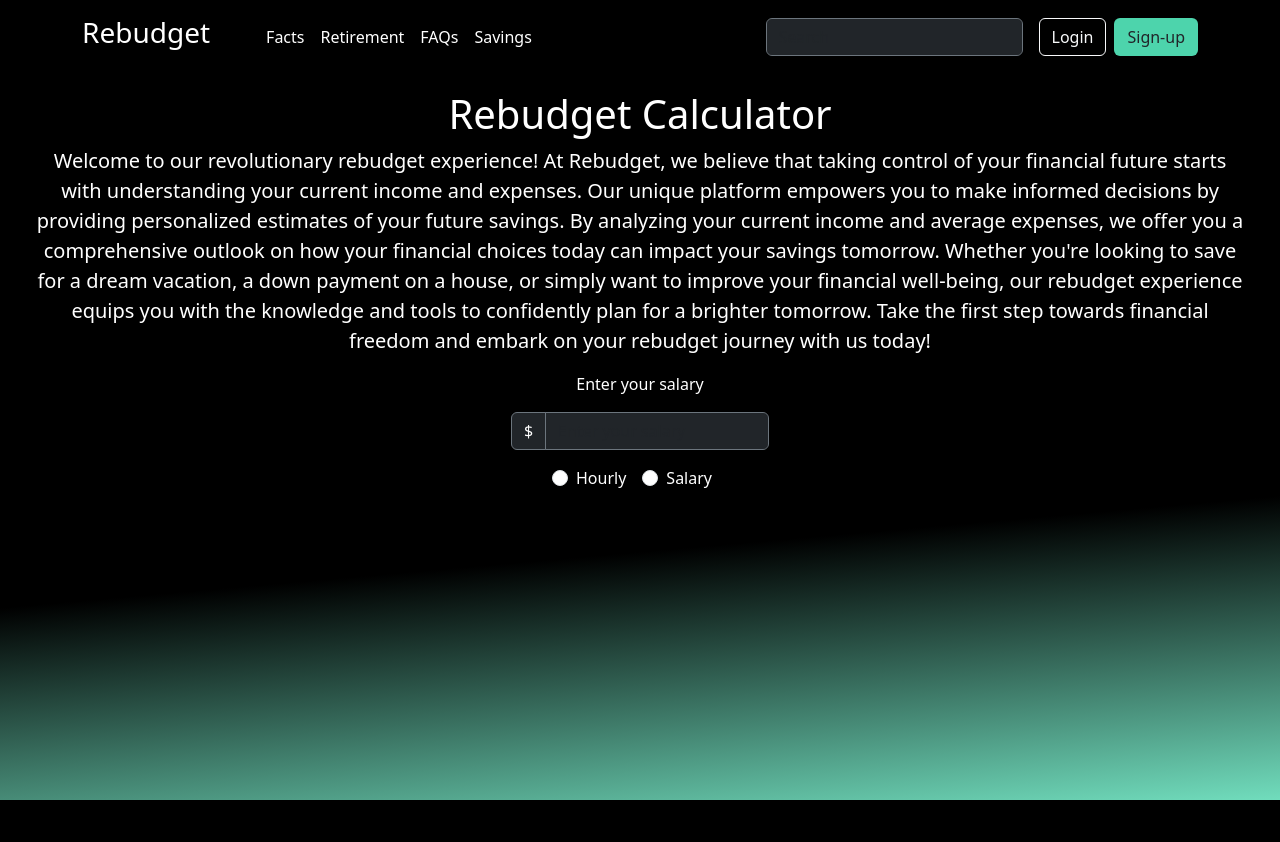
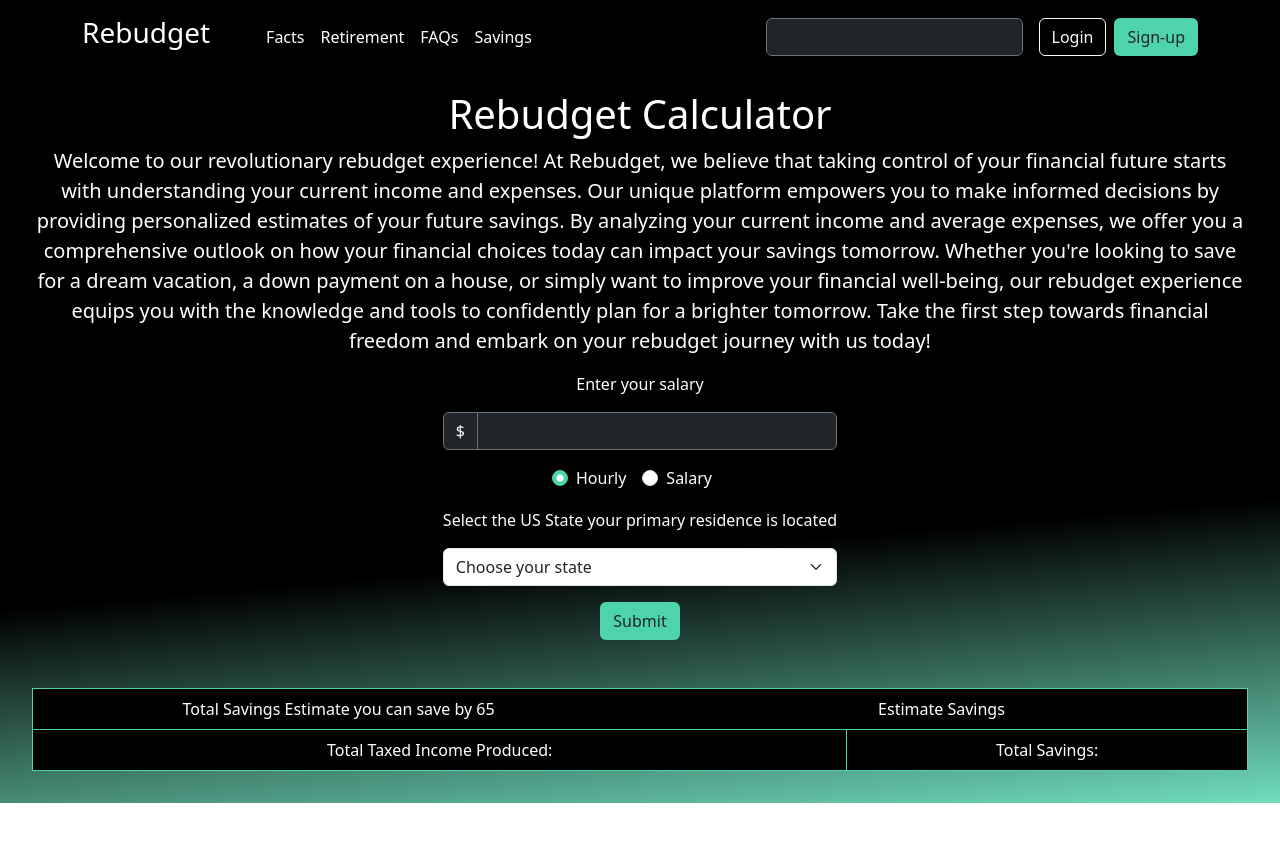
Before and after one commit to jchicago98/rebudget-ui, an Angular app: page / in a window 1280 px wide. Shown: the top 842 px of the page. After the commit the page ends 803 px from the top, so only its background shows below. Built offline with nearby package versions, Linux system fonts and the light colour scheme.

Commit message:
Added table, need to refine and clean it up

```diff
--- /dev/null
+++ b/src/app/core/models/list-us-states.ts
@@ -0,0 +1,55 @@
+export class US_States {
+    US_States: string[] = [
+        "Alabama",
+        "Alaska",
+        "Arizona",
+        "Arkansas",
+        "California",
+        "Colorado",
+        "Connecticut",
+        "Delaware",
+        "Florida",
+        "Georgia",
+        "Hawaii",
+        "Idaho",
+        "Illinois",
+        "Indiana",
+        "Iowa",
+        "Kansas",
+        "Kentucky",
+        "Louisiana",
+        "Maine",
+        "Maryland",
+        "Massachusetts",
+        "Michigan",
+        "Minnesota",
+        "Mississippi",
+        "Missouri",
+        "Montana",
+        "Nebraska",
+        "Nevada",
+        "New Hampshire",
+        "New Jersey",
+        "New Mexico",
+        "New York",
+        "North Carolina",
+        "North Dakota",
+        "Ohio",
+        "Oklahoma",
+        "Oregon",
+        "Pennsylvania",
+        "Rhode Island",
+        "South Carolina",
+        "South Dakota",
+        "Tennessee",
+        "Texas",
+        "Utah",
+        "Vermont",
+        "Virginia",
+        "Washington",
+        "West Virginia",
+        "Wisconsin",
+        "Wyoming"
+    ];
+
+}
--- a/src/app/pages/rebudget-homepage/rebudget-homepage.component.css
+++ b/src/app/pages/rebudget-homepage/rebudget-homepage.component.css
@@ -12,11 +12,37 @@
   box-shadow: 0 0 0 .25rem rgba(77, 212, 172, .25);
 }
 
-  .input-group-text{
+.input-group-text {
   border: var(--bs-border-width) solid var(--bs-gray);
 }
 
-  .form-check-input:checked{
+.form-check-input:checked {
   background-color: #4dd4ac;
   border-color: #4dd4ac;
 }
+
+.sign-up-button {
+  background-color: #4dd4ac;
+}
+
+th{
+  background-color: black !important;
+  color: white;
+  border:#4dd4ac solid !important;
+}
+
+td{
+  background-color: black !important;
+  color: white;
+  border-color: #4dd4ac;
+  border-width: 0.5px;
+  /* background-image: linear-gradient(175deg, black, black, black, rgba(77, 212, 172, 0.8)); */
+}
+
+.title-left{
+  margin-left: 0.5rem;
+}
+
+.title-right{
+  margin-right: 0.5rem;
+}
--- a/src/app/pages/rebudget-homepage/rebudget-homepage.component.html
+++ b/src/app/pages/rebudget-homepage/rebudget-homepage.component.html
@@ -1,6 +1,5 @@
 <div class="d-flex h-100 text-center">
     <div class="cover-container d-flex w-100 h-100 p-3 mx-auto flex-column">
-
         <main class="px-3">
             <h1>Rebudget Calculator</h1>
             <p class="lead">Welcome to our revolutionary rebudget experience! At Rebudget, we believe that taking
@@ -14,31 +13,66 @@
 
             <div class="row justify-content-center">
                 <p>Enter your salary</p>
-                <form class="col-lg-auto mb-3 mb-lg-0">
+                <form class="col-lg-auto mb-3 mb-lg-0" [formGroup]="budgetForm" (ngSubmit)="checkUserValue()">
                     <div class="input-group">
                         <div class="input-group-text bg-dark text-white">$</div>
-                        <input type="search" class="form-control form-control-dark" placeholder="Enter your salary"
-                            aria-label="salary" appTwoDecimalPlaceNumber>
+                        <input type="search" class="form-control form-control-dark" formControlName="userWageInput"
+                            placeholder="Enter your salary" aria-label="salary" appTwoDecimalPlaceNumber>
                     </div>
 
                     <div class="mt-3">
                         <div class="form-check form-check-inline">
-                            <input class="form-check-input" type="radio" name="inlineRadioOptions" id="inlineRadio1"
-                                value="option1">
+                            <input class="form-check-input" formControlName="userWageSelection" type="radio"
+                                id="inlineRadio1" value="Hourly" checked>
                             <label class="form-check-label" for="inlineRadio1">Hourly</label>
                         </div>
                         <div class="form-check form-check-inline">
-                            <input class="form-check-input" type="radio" name="inlineRadioOptions" id="inlineRadio2"
-                                value="option2">
+                            <input class="form-check-input" formControlName="userWageSelection" type="radio"
+                                id="inlineRadio2" value="Salary">
                             <label class="form-check-label" for="inlineRadio2">Salary</label>
                         </div>
                     </div>
 
+                    <div class="mt-3">
+                        <p>Select the US State your primary residence is located</p>
+                        <select class="form-select" aria-label="Default select example" formControlName="userState">
+                            <option [value]="'Choose your state'" selected>Choose your state</option>
+                            <option [value]="state" *ngFor="let state of listOfUS_States; let i = index">{{state}}
+                            </option>
+                        </select>
+                    </div>
 
 
+                    <div class="mt-3">
+                        <button type="submit" class="btn sign-up-button">Submit</button>
+                    </div>
+
+                </form>
+
+                <div class="table-responsive mt-5">
+                    <table class="table">
+                        <tbody>
+                            <tr>
+                                <td colspan="2">
+                                        <div class="row">
+                                            <div class="col">
+                                                <div class="title-left">Total Savings Estimate you can save by 65</div>
+                                            </div>
+                                            <div class="col ">
+                                                <div class="title-right">Estimate Savings</div>
+                                            </div>
+                                        </div>
+                                </td> <!-- Span two columns in the second row -->
+                            </tr>
+                            <tr>
+                                <td>Total Taxed Income Produced: </td>
+                                <td>Total Savings: </td>
+                            </tr>
+                        </tbody>
+                    </table>
+                </div>
 
 
-                </form>
             </div>
 
 
--- a/src/app/pages/rebudget-homepage/rebudget-homepage.component.ts
+++ b/src/app/pages/rebudget-homepage/rebudget-homepage.component.ts
@@ -1,4 +1,6 @@
 import { Component } from '@angular/core';
+import { FormBuilder, FormGroup, Validators } from '@angular/forms';
+import { US_States } from 'src/app/core/models/list-us-states';
 
 @Component({
   selector: 'app-rebudget-homepage',
@@ -7,4 +9,36 @@ import { Component } from '@angular/core';
 })
 export class RebudgetHomepageComponent {
 
+  listOfUS_States: string[] = [];
+  initialUserStateMessage = 'Choose your state';
+
+  budgetForm: FormGroup = this.fb.group({
+    userWageInput: ['', Validators.required],
+    userWageSelection: ['Hourly', Validators.required],
+    userState: [this.initialUserStateMessage, Validators.required]
+  },
+    { updateOn: 'submit' }
+  );
+
+  get userWageInput(): string { return this.budgetForm.get('userWageInput')?.value; }
+  get userWageSelection(): boolean { return this.budgetForm.get('userWageSelection')?.getRawValue() }
+  get userState(): string { return this.budgetForm.get('userState')?.value; }
+
+  checkUserValue() {
+    if (this.budgetForm.valid && this.userState != this.initialUserStateMessage) {
+      console.log(this.userWageInput);
+      console.log(this.userWageSelection);
+      console.log(this.userState)
+    }
+  }
+
+  constructor(
+    private fb: FormBuilder
+  ) { }
+
+
+  ngOnInit() {
+    this.listOfUS_States = new US_States().US_States;
+  }
+
 }
--- a/src/app/shared/two-decimal-place-directive/two-decimal-place.directive.ts
+++ b/src/app/shared/two-decimal-place-directive/two-decimal-place.directive.ts
@@ -14,7 +14,7 @@ export class TwoDigitDecimaNumberDirective {
   }
   @HostListener('keydown', ['$event'])
   onKeyDown(event: KeyboardEvent) {
-    console.log(this.el.nativeElement.value);
+    //console.log(this.el.nativeElement.value);
     // Allow Backspace, tab, end, and home keys
     if (this.specialKeys.indexOf(event.key) !== -1) {
       return;
--- a/src/styles.css
+++ b/src/styles.css
@@ -1,6 +1,5 @@
 html,
 body {
-    height: 100%;
     margin: 0;
     padding: 0;
     background-image: linear-gradient(175deg, black, black, black, rgba(77, 212, 172, 0.8));
```
Lines whose indentation alone changed are shown as unchanged.
